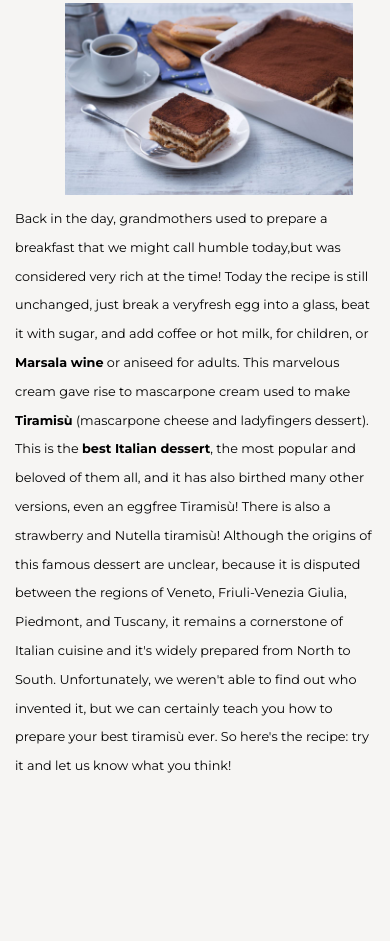
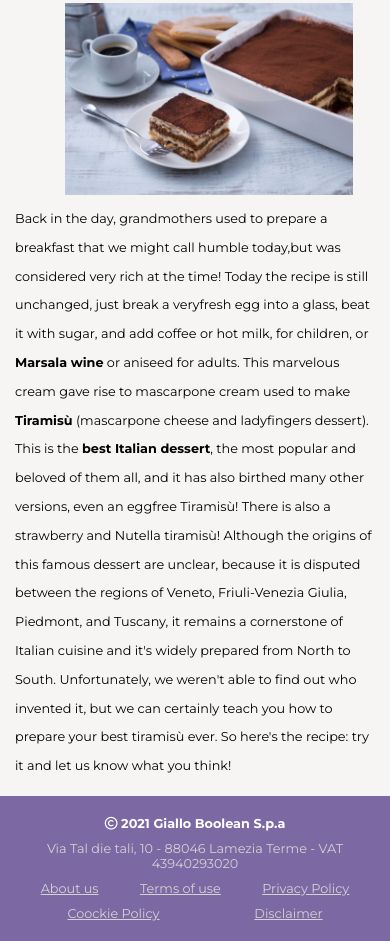
Before and after one commit to jacopolegovini/htmlcss-responsive-layout, a plain HTML site: page index.html in a window 390 px wide. Shown: the part 888-1829 px from the top of the page. Before the commit the page ends 1684 px from the top, so only its background shows below. Drawn offline with Linux system fonts and the light colour scheme.

Commit message:
footer mobile completed

```diff
--- a/index.html
+++ b/index.html
@@ -124,8 +124,31 @@
         </div>
     </main>
     <footer>
-        <div class="copyright"></div>
-
+        <div class="copyright">
+            <i class="fa-regular fa-copyright"></i> 2021 Giallo Boolean S.p.a
+        </div>
+        <section class="address">
+            Via Tal die tali, 10 - 88046 Lamezia Terme - VAT 43940293020
+        </section>
+        <nav>
+            <ul class="footer-list row">
+                <li>
+                    <a href="#">About us</a>
+                </li>
+                <li>
+                    <a href="#">Terms of use</a>
+                </li>
+                <li>
+                    <a href="#">Privacy Policy</a>
+                </li>
+                <li>
+                    <a href="#">Coockie Policy</a>
+                </li>
+                <li>
+                    <a href="#">Disclaimer</a>
+                </li>
+            </ul>
+        </nav>
     </footer>
 </body>
 </html>
--- a/style.css
+++ b/style.css
@@ -214,6 +214,42 @@ iframe {
 
 /* Footer */
 
+footer {
+    background-color: #7C69A4;
+    color: white;
+    text-align: center;
+    padding: 15px 20px;
+    font-size: 0.8rem;
+}
+
+footer > * {
+    padding: 5px;
+}
+
+.copyright {
+    font-weight: bold;
+}
+
+.address {
+    color: lightgray;
+}
+
+.footer-list {
+    flex-wrap: wrap;
+    list-style-type: none;
+    justify-content: space-around;
+    gap: 10px;
+}
+
+.footer-list li {
+    flex-grow: 1;
+}
+
+.footer-list a {
+    color: lightgray;
+}
+
+
 
 /* Media query table */
 
```
